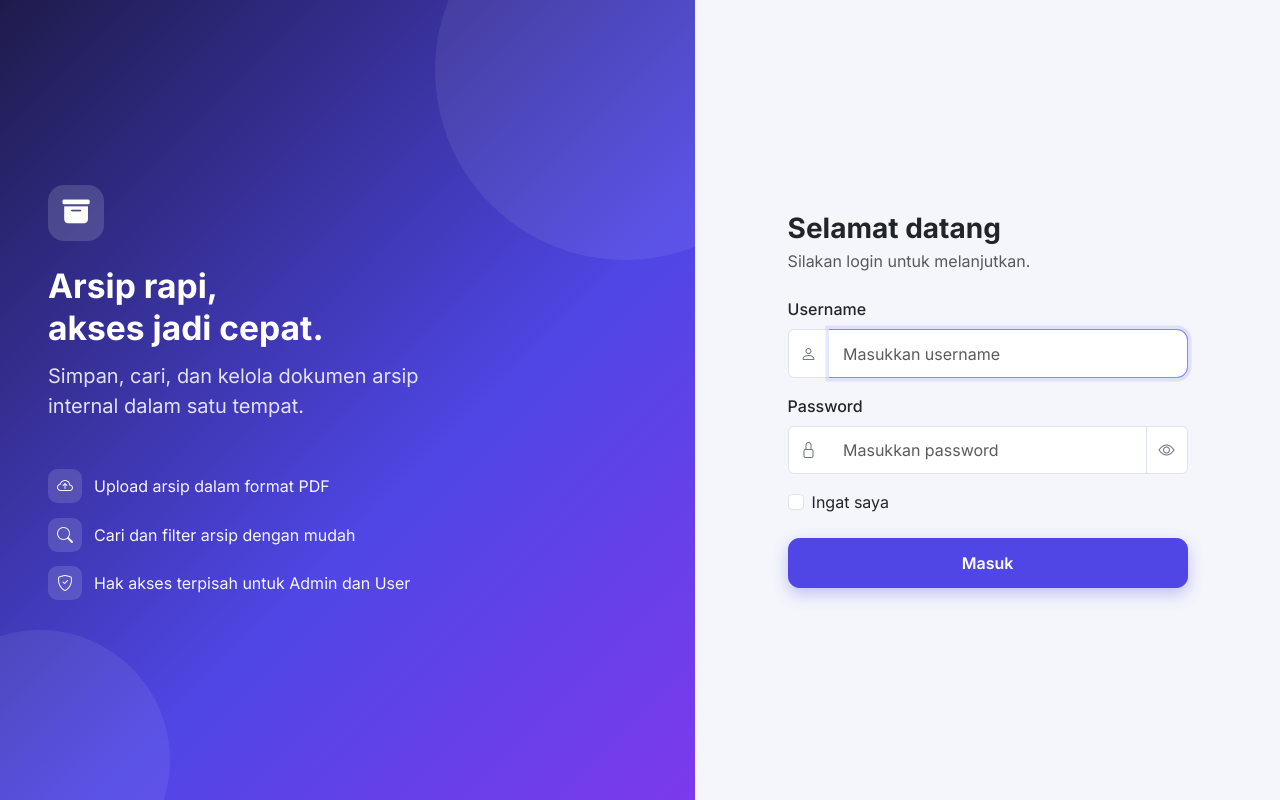
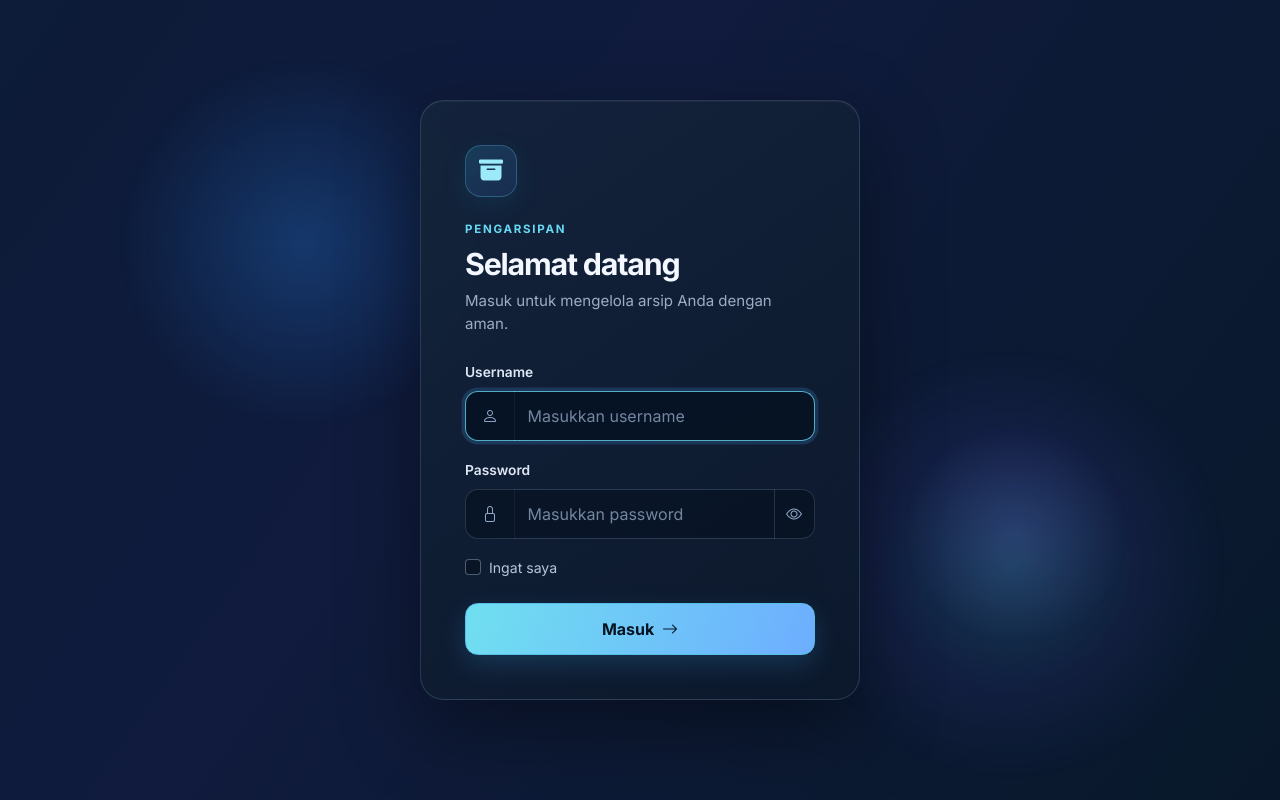
Before and after one commit to lelelawar/pengarsipan, a Laravel app: page /login in a window 1280 px wide. Run offline with Laravel 10, Linux system fonts and the light colour scheme.

Commit message:
ubah tampilan login

```diff
--- a/resources/views/auth/login.blade.php
+++ b/resources/views/auth/login.blade.php
@@ -3,82 +3,209 @@
 <head>
     <meta charset="UTF-8">
     <meta name="viewport" content="width=device-width, initial-scale=1">
-    <title>Login - Pengarsipan</title>
+    <meta name="theme-color" content="#07111f">
+    <title>Masuk - Pengarsipan</title>
 
     <link href="https://cdn.jsdelivr.net/npm/bootstrap@5.3.3/dist/css/bootstrap.min.css" rel="stylesheet">
     <link href="https://cdn.jsdelivr.net/npm/bootstrap-icons@1.11.3/font/bootstrap-icons.min.css" rel="stylesheet">
     <link href="https://fonts.googleapis.com/css2?family=Inter:wght@400;500;600;700&display=swap" rel="stylesheet">
 
     <style>
-        body { font-family: 'Inter', sans-serif; background: #f4f6fb; }
-        .auth-wrap { min-height: 100vh; display: flex; }
-
-        .auth-side {
-            position: relative; overflow: hidden; flex: 1.1;
-            background: linear-gradient(135deg, #1e1b4b 0%, #4f46e5 60%, #7c3aed 100%);
-            color: #fff; padding: 3rem;
-            flex-direction: column; justify-content: center;
-        }
-        .auth-side::before, .auth-side::after { content: ""; position: absolute; border-radius: 50%; background: rgba(255, 255, 255, .07); }
-        .auth-side::before { width: 380px; height: 380px; right: -120px; top: -120px; }
-        .auth-side::after { width: 260px; height: 260px; left: -90px; bottom: -90px; }
-        .auth-side > * { position: relative; z-index: 1; }
-        .auth-side .logo {
-            width: 56px; height: 56px; border-radius: 1rem; background: rgba(255, 255, 255, .15);
-            display: flex; align-items: center; justify-content: center; font-size: 1.7rem; margin-bottom: 1.5rem;
-        }
-        .auth-side h1 { font-weight: 700; font-size: 2.1rem; line-height: 1.25; margin-bottom: .75rem; }
-        .auth-side p.lead { opacity: .85; max-width: 420px; }
-        .points { list-style: none; padding: 0; margin: 2rem 0 0; }
-        .points li { display: flex; align-items: center; gap: .75rem; margin-bottom: .9rem; opacity: .95; }
-        .points i {
-            width: 34px; height: 34px; border-radius: .6rem; background: rgba(255, 255, 255, .14);
-            display: flex; align-items: center; justify-content: center;
+        :root {
+            color-scheme: dark;
+            --auth-ink: #f3f7ff;
+            --auth-muted: #9eacc3;
+            --auth-cyan: #67d9f4;
+            --auth-blue: #4e8dff;
         }
 
-        .auth-form { flex: 1; display: flex; align-items: center; justify-content: center; padding: 2rem 1.25rem; }
-        .auth-box { width: 100%; max-width: 400px; }
-        .auth-box .mobile-logo {
-            width: 56px; height: 56px; border-radius: 1rem; background: #eef2ff; color: #4f46e5;
-            display: flex; align-items: center; justify-content: center; font-size: 1.7rem; margin-bottom: 1.25rem;
+        *, *::before, *::after { box-sizing: border-box; }
+
+        body {
+            min-width: 320px;
+            min-height: 100vh;
+            margin: 0;
+            overflow-x: hidden;
+            color: var(--auth-ink);
+            font-family: 'Inter', sans-serif;
+            background: #07111f;
         }
 
-        .form-control { border-radius: .7rem; padding: .7rem .9rem; border-color: #dfe3ee; }
-        .form-control:focus { border-color: #818cf8; box-shadow: 0 0 0 .22rem rgba(99, 102, 241, .15); }
-        .input-group-text { background: #fff; border-color: #dfe3ee; color: #6b7280; }
-        .input-group > .form-control:not(:first-child) { border-left: 0; }
-        .btn-primary {
-            background: #4f46e5; border-color: #4f46e5; padding: .75rem; font-weight: 600; border-radius: .7rem;
-            box-shadow: 0 6px 16px rgba(79, 70, 229, .3);
+        .auth-scene {
+            position: relative;
+            isolation: isolate;
+            display: grid;
+            min-height: 100vh;
+            min-height: 100svh;
+            place-items: center;
+            overflow: hidden;
+            padding: 2rem 1rem;
+            background: linear-gradient(125deg, #07111f, #0a1c35, #101b3d, #071827, #07111f);
+            background-size: 280% 280%;
+            animation: gradient-drift 24s ease-in-out infinite;
         }
-        .btn-primary:hover { background: #4338ca; border-color: #4338ca; }
+
+        .auth-scene::before,
+        .auth-scene::after {
+            position: absolute;
+            z-index: -1;
+            content: "";
+            pointer-events: none;
+            border-radius: 50%;
+            will-change: transform;
+        }
+
+        .auth-scene::before {
+            top: 7%;
+            left: 9%;
+            width: clamp(12rem, 30vw, 25rem);
+            aspect-ratio: 1;
+            background: radial-gradient(circle, rgba(43, 145, 255, .25), rgba(43, 145, 255, 0) 70%);
+            animation: orb-float 19s ease-in-out infinite alternate;
+        }
+
+        .auth-scene::after {
+            right: 4%;
+            bottom: 2%;
+            width: clamp(13rem, 34vw, 29rem);
+            aspect-ratio: 1;
+            background: radial-gradient(circle, rgba(69, 221, 239, .17), rgba(92, 89, 224, .09) 42%, transparent 72%);
+            animation: orb-float 23s ease-in-out -7s infinite alternate-reverse;
+        }
+
+        .auth-orb {
+            position: absolute;
+            z-index: -1;
+            top: 52%;
+            left: 70%;
+            width: clamp(8rem, 18vw, 15rem);
+            aspect-ratio: 1;
+            border-radius: 50%;
+            background: radial-gradient(circle, rgba(135, 103, 255, .2), transparent 70%);
+            pointer-events: none;
+            animation: orb-float 21s ease-in-out -4s infinite alternate;
+        }
+
+        .auth-card {
+            width: min(100%, 440px);
+            padding: clamp(1.5rem, 5vw, 2.75rem);
+            border: 1px solid rgba(185, 211, 255, .16);
+            border-radius: 1.5rem;
+            background: linear-gradient(145deg, rgba(20, 36, 59, .97), rgba(12, 25, 44, .97));
+            box-shadow: 0 28px 80px rgba(0, 0, 0, .4), inset 0 1px 0 rgba(255, 255, 255, .045);
+            animation: card-enter .7s cubic-bezier(.2, .75, .25, 1) both;
+        }
+
+        .brand-mark {
+            display: grid;
+            width: 3.25rem;
+            height: 3.25rem;
+            place-items: center;
+            margin-bottom: 1.5rem;
+            border: 1px solid rgba(103, 217, 244, .25);
+            border-radius: 1rem;
+            color: #9ceafa;
+            background: linear-gradient(145deg, rgba(44, 154, 203, .22), rgba(69, 100, 212, .16));
+            box-shadow: 0 8px 24px rgba(25, 150, 202, .12);
+            font-size: 1.5rem;
+        }
+
+        .auth-eyebrow {
+            margin-bottom: .45rem;
+            color: var(--auth-cyan);
+            font-size: .72rem;
+            font-weight: 700;
+            letter-spacing: .15em;
+            text-transform: uppercase;
+        }
+
+        .auth-title { color: var(--auth-ink); font-size: clamp(1.65rem, 5vw, 1.9rem); letter-spacing: -.04em; }
+        .auth-description { color: var(--auth-muted); font-size: .94rem; }
+
+        .form-label { margin-bottom: .5rem; color: #dce6f5; font-size: .86rem; font-weight: 600; }
+
+        .auth-input-group .input-group-text,
+        .auth-input-group .form-control {
+            min-height: 3.15rem;
+            border-color: rgba(173, 196, 229, .18);
+            color: var(--auth-ink);
+            background-color: rgba(5, 15, 29, .55);
+            transition: border-color .2s ease, box-shadow .2s ease, background-color .2s ease;
+        }
+
+        .auth-input-group .input-group-text { color: #91a8c8; }
+        .auth-input-group > .input-group-text:first-child { padding-inline: 1rem; border-radius: .8rem 0 0 .8rem; }
+        .auth-input-group > .form-control { min-width: 0; padding: .75rem .85rem; border-left: 0; }
+        .auth-input-group > .form-control::placeholder { color: #7486a0; }
+        .auth-input-group > .form-control:last-of-type { border-radius: 0 .8rem .8rem 0; }
+
+        .auth-input-group:focus-within .input-group-text,
+        .auth-input-group:focus-within .form-control {
+            border-color: rgba(103, 217, 244, .78);
+            background-color: rgba(6, 19, 35, .92);
+        }
+
+        .auth-input-group:focus-within .form-control { box-shadow: none; }
+        .auth-input-group:focus-within { border-radius: .8rem; box-shadow: 0 0 0 .22rem rgba(78, 168, 255, .18); }
+
+        .password-toggle {
+            cursor: pointer;
+            border-left: 0 !important;
+            border-radius: 0 .8rem .8rem 0 !important;
+        }
+
+        .password-toggle:hover { color: var(--auth-cyan); }
+        .password-toggle:focus-visible { position: relative; z-index: 2; outline: 2px solid var(--auth-cyan); outline-offset: 2px; }
+
+        .form-check-input { border-color: rgba(173, 196, 229, .42); background-color: rgba(5, 15, 29, .6); }
+        .form-check-input:checked { border-color: var(--auth-blue); background-color: var(--auth-blue); }
+        .form-check-input:focus { border-color: var(--auth-cyan); box-shadow: 0 0 0 .2rem rgba(103, 217, 244, .2); }
+        .form-check-label { color: #b8c6da; font-size: .88rem; }
+
+        .auth-alert { color: #ffd6dc; border: 1px solid rgba(255, 122, 145, .28); border-radius: .8rem; background: rgba(132, 35, 57, .22); }
+
+        .btn-auth {
+            min-height: 3.2rem;
+            border: 1px solid #56bfe9;
+            border-radius: .8rem;
+            color: #061423;
+            background: linear-gradient(105deg, #70dff0, #6daeff);
+            box-shadow: 0 10px 26px rgba(58, 160, 226, .2);
+            font-weight: 700;
+            transition: transform .18s ease, box-shadow .18s ease, filter .18s ease;
+        }
+
+        .btn-auth:hover { color: #061423; filter: brightness(1.06); transform: translateY(-2px); box-shadow: 0 14px 30px rgba(58, 160, 226, .3); }
+        .btn-auth:active { color: #061423 !important; transform: translateY(0) scale(.99); box-shadow: 0 5px 14px rgba(58, 160, 226, .22); }
+        .btn-auth:focus-visible { outline: 3px solid rgba(148, 234, 255, .85); outline-offset: 3px; }
+
+        @keyframes gradient-drift { 0%, 100% { background-position: 0% 50%; } 50% { background-position: 100% 50%; } }
+        @keyframes orb-float { from { transform: translate3d(-10px, -12px, 0) scale(.96); } to { transform: translate3d(18px, 16px, 0) scale(1.04); } }
+        @keyframes card-enter { from { opacity: 0; transform: translateY(18px); } to { opacity: 1; transform: translateY(0); } }
+
+        @media (max-width: 575.98px) {
+            .auth-scene { padding: 1.25rem .85rem; }
+            .auth-card { border-radius: 1.2rem; }
+        }
+
+        @media (prefers-reduced-motion: reduce) {
+            *, *::before, *::after { scroll-behavior: auto !important; animation-duration: .01ms !important; animation-iteration-count: 1 !important; transition-duration: .01ms !important; }
+        }
     </style>
 </head>
 <body>
-<div class="auth-wrap">
+<main class="auth-scene">
+    <span class="auth-orb" aria-hidden="true"></span>
 
-    <div class="auth-side d-none d-lg-flex">
-        <div class="logo"><i class="bi bi-archive-fill"></i></div>
-        <h1>Arsip rapi,<br>akses jadi cepat.</h1>
-        <p class="lead">Simpan, cari, dan kelola dokumen arsip internal dalam satu tempat.</p>
-
-        <ul class="points">
-            <li><i class="bi bi-cloud-arrow-up"></i> Upload arsip dalam format PDF</li>
-            <li><i class="bi bi-search"></i> Cari dan filter arsip dengan mudah</li>
-            <li><i class="bi bi-shield-check"></i> Hak akses terpisah untuk Admin dan User</li>
-        </ul>
-    </div>
-
-    <div class="auth-form">
-        <div class="auth-box">
-            <div class="mobile-logo d-lg-none"><i class="bi bi-archive-fill"></i></div>
-
-            <h3 class="fw-bold mb-1">Selamat datang</h3>
-            <p class="text-muted mb-4">Silakan login untuk melanjutkan.</p>
+    <section class="auth-card" aria-labelledby="auth-title">
+        <div class="brand-mark" aria-hidden="true"><i class="bi bi-archive-fill"></i></div>
+        <p class="auth-eyebrow">Pengarsipan</p>
+        <h1 class="auth-title fw-bold mb-2" id="auth-title">Selamat datang</h1>
+        <p class="auth-description mb-4">Masuk untuk mengelola arsip Anda dengan aman.</p>
 
         @error('username')
-                <div class="alert alert-danger py-2 border-0">
-                    <i class="bi bi-exclamation-circle me-1"></i> {{ $message }}
+            <div class="alert auth-alert py-2 px-3 mb-4" role="alert">
+                <i class="bi bi-exclamation-circle me-1" aria-hidden="true"></i> {{ $message }}
             </div>
         @enderror
 
@@ -86,22 +213,23 @@
             @csrf
 
             <div class="mb-3">
-                    <label class="form-label fw-medium">Username</label>
-                    <div class="input-group">
-                        <span class="input-group-text"><i class="bi bi-person"></i></span>
-                        <input type="text" name="username" value="{{ old('username') }}" class="form-control"
-                               placeholder="Masukkan username" required autofocus>
+                <label class="form-label" for="username">Username</label>
+                <div class="input-group auth-input-group">
+                    <span class="input-group-text" aria-hidden="true"><i class="bi bi-person"></i></span>
+                    <input type="text" name="username" id="username" value="{{ old('username') }}"
+                           class="form-control" placeholder="Masukkan username" required autofocus autocomplete="username">
                 </div>
             </div>
 
             <div class="mb-3">
-                    <label class="form-label fw-medium">Password</label>
-                    <div class="input-group">
-                        <span class="input-group-text"><i class="bi bi-lock"></i></span>
+                <label class="form-label" for="password">Password</label>
+                <div class="input-group auth-input-group">
+                    <span class="input-group-text" aria-hidden="true"><i class="bi bi-lock"></i></span>
                     <input type="password" name="password" id="password" class="form-control"
-                               placeholder="Masukkan password" required>
-                        <button type="button" class="input-group-text" id="togglePassword" aria-label="Lihat password">
-                            <i class="bi bi-eye"></i>
+                           placeholder="Masukkan password" required autocomplete="current-password">
+                    <button type="button" class="input-group-text password-toggle" id="togglePassword"
+                            aria-label="Lihat password" aria-pressed="false">
+                        <i class="bi bi-eye" aria-hidden="true"></i>
                     </button>
                 </div>
             </div>
@@ -111,21 +239,26 @@
                 <label class="form-check-label" for="remember">Ingat saya</label>
             </div>
 
-                <button type="submit" class="btn btn-primary w-100">Masuk</button>
+            <button type="submit" class="btn btn-auth w-100">Masuk <i class="bi bi-arrow-right ms-1" aria-hidden="true"></i></button>
         </form>
-        </div>
-    </div>
-
-</div>
+    </section>
+</main>
 
 <script>
-    const pw = document.getElementById('password');
+    (function () {
+        const password = document.getElementById('password');
         const toggle = document.getElementById('togglePassword');
-    toggle.addEventListener('click', () => {
-        const show = pw.type === 'password';
-        pw.type = show ? 'text' : 'password';
-        toggle.innerHTML = show ? '<i class="bi bi-eye-slash"></i>' : '<i class="bi bi-eye"></i>';
+        const icon = toggle.querySelector('i');
+
+        toggle.addEventListener('click', function () {
+            const tampil = password.type === 'password';
+            password.type = tampil ? 'text' : 'password';
+            toggle.setAttribute('aria-label', tampil ? 'Sembunyikan password' : 'Lihat password');
+            toggle.setAttribute('aria-pressed', String(tampil));
+            icon.classList.toggle('bi-eye', !tampil);
+            icon.classList.toggle('bi-eye-slash', tampil);
         });
+    })();
 </script>
 </body>
 </html>
```
Lines whose indentation alone changed are shown as unchanged.
